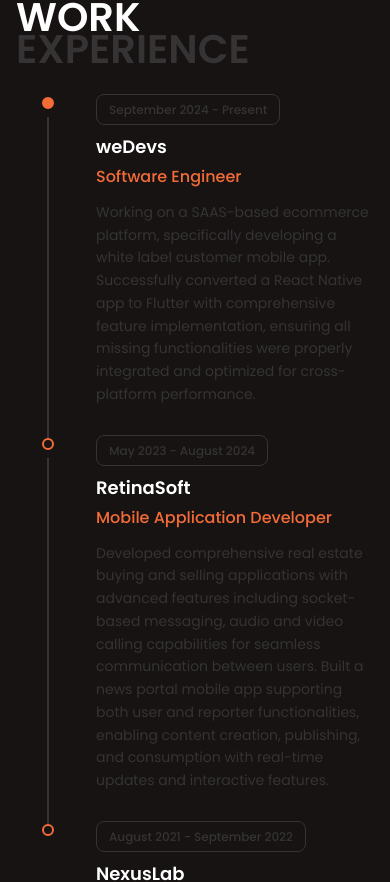
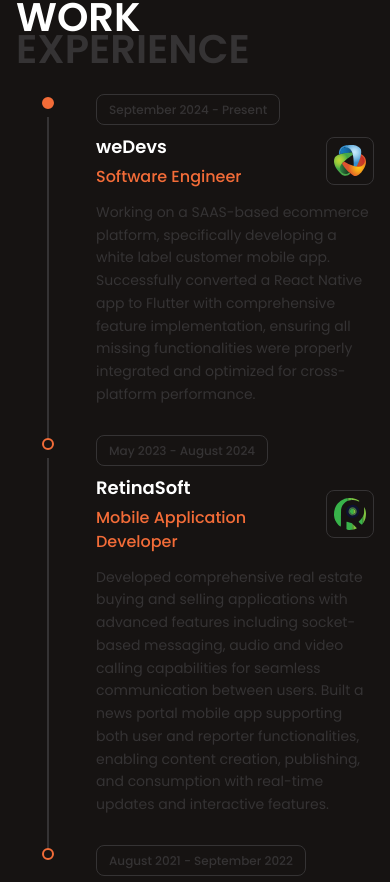
Before and after one commit to 7ANV1R/7ANV1R.github.io, a React (Vite) app: page / in a window 390 px wide. Shown: the part 2992-3874 px from the top of the page. Built offline with nearby package versions, Linux system fonts and the light colour scheme.

Commit message:
feat: add company logo display for mobile and desktop layouts in Work Experience section

```diff
--- a/src/components/sections/WorkExperience.jsx
+++ b/src/components/sections/WorkExperience.jsx
@@ -43,20 +43,51 @@
     </div>
   );
 
-  const CompanyInfo = ({ company, designation }) => (
+  const CompanyInfo = ({ company, designation, companyLogo }) => (
     <div className="mb-3 md:mb-4">
+      {/* Mobile Company Logo - Only visible on mobile */}
+      <div className="flex items-center justify-between gap-4 mb-2 md:hidden">
+        <div className="flex-1">
           <h3
-        className="text-lg md:text-h4 font-semibold mb-1 md:mb-2"
+            className="text-lg font-semibold mb-1"
             style={{ color: 'var(--text-primary)' }}
           >
             {company}
           </h3>
           <p
-        className="text-base md:text-lg font-medium"
+            className="text-base font-medium"
             style={{ color: 'var(--accent)' }}
           >
             {designation}
           </p>
+        </div>
+        <div
+          className="w-12 h-12 rounded-lg flex items-center justify-center flex-shrink-0"
+          style={{
+            backgroundColor: 'var(--bg-secondary)',
+            border: '1px solid var(--card-border)',
+          }}
+        >
+          <img
+            src={companyLogo}
+            alt={`${company} logo`}
+            className="w-8 h-8 object-contain"
+          />
+        </div>
+      </div>
+
+      {/* Desktop Layout - Hidden on mobile */}
+      <div className="hidden md:block">
+        <h3
+          className="text-h4 font-semibold mb-2"
+          style={{ color: 'var(--text-primary)' }}
+        >
+          {company}
+        </h3>
+        <p className="text-lg font-medium" style={{ color: 'var(--accent)' }}>
+          {designation}
+        </p>
+      </div>
     </div>
   );
 
@@ -91,6 +122,7 @@
           <CompanyInfo
             company={experience.company}
             designation={experience.designation}
+            companyLogo={experience.companyLogo}
           />
           <Objective objective={experience.objective} />
           {!isLast && <div className="h-8 md:h-12" />}
```
Lines whose indentation alone changed are shown as unchanged.
